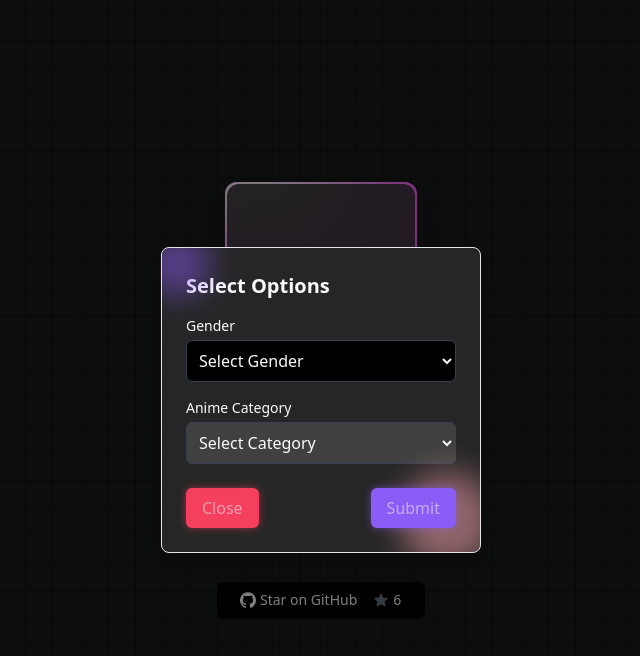
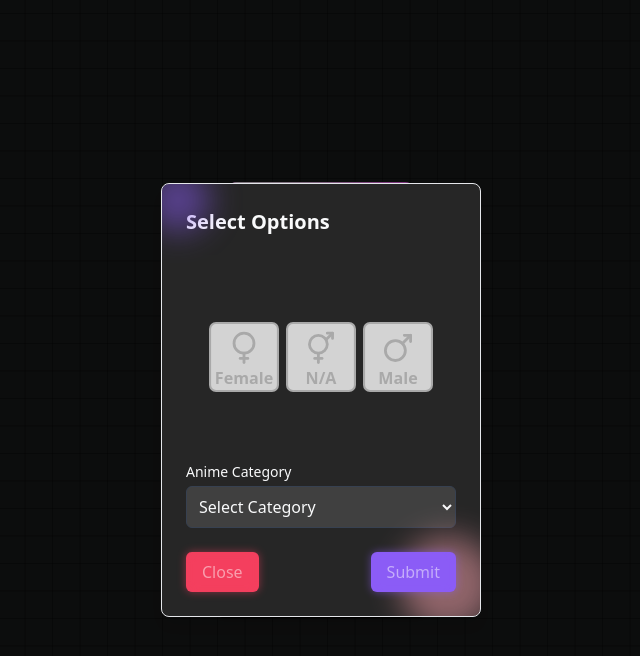
Before and after one commit to square-story/animeDP, a React (Vite) app: page / in a window 1280 px wide. Both pictures are taken after a click on the button "Generate". Shown: the top 656 px of the page, without its empty margins (319-959 px from the left). Built offline with nearby package versions, Linux system fonts and the light colour scheme.

Commit message:
Gender selection component implimented

```diff
--- /dev/null
+++ b/src/components/GenderSelection/GenderSelection.css
@@ -0,0 +1,78 @@
+/* From Uiverse.io by csozidev */
+/* Gender selector made by: csozi | Website: www.csozi.hu*/
+
+.radio-input {
+    display: flex;
+    flex-wrap: wrap;
+    width: 320px;
+    height: fit-content;
+    gap: 10px;
+    scale: 0.7;
+  }
+
+  .radio-input input {
+    height: 100px;
+    width: 100px;
+    translate: 0px 55px;
+    opacity: 0;
+    z-index: 10;
+  }
+
+  .card {
+    height: 100px;
+    width: 100px;
+    border: solid darkgray;
+    background-color: lightgray;
+    border-radius: 10px;
+    translate: 0px -55px;
+    position: relative;
+    z-index: 9;
+    transition: 0.2s;
+    color: darkgray;
+  }
+
+  .logo {
+    position: absolute;
+    top: 10px;
+    left: 50%;
+    translate: -50% 0px;
+  }
+
+  .card .title {
+    width: 100%;
+    position: absolute;
+    text-align: center;
+    font-size: 23px;
+    bottom: 0px;
+    font-weight: bold;
+  }
+
+  .i_female:hover ~ .female {
+    filter: brightness(1.1);
+  }
+
+  .i_male:hover ~ .male {
+    filter: brightness(1.1);
+  }
+
+  .i_no-gender:hover ~ .no-gender {
+    filter: brightness(1.1);
+  }
+
+  .i_female:checked ~ .female {
+    border: solid #ff87bf;
+    color: #ff87bf;
+    background-color: #ffb8d9;
+  }
+
+  .i_male:checked ~ .male {
+    border: solid #3d44ff;
+    color: #3d44ff;
+    background-color: #85a5ff;
+  }
+
+  .i_no-gender:checked ~ .no-gender {
+    border: solid #c9c600;
+    color: #c9c600;
+    background-color: #fffd82;
+  }
--- /dev/null
+++ b/src/components/GenderSelection/GenderSelection.jsx
@@ -0,0 +1,39 @@
+import './GenderSelection.css'
+const GenderSelection = () => {
+    return (
+        <div className="radio-input">
+            <input value="value-1" name="value-radio" id="value-1" type="radio" className="input i_female" />
+            <input value="value-2" name="value-radio" id="value-2" type="radio" className="input i_no-gender" />
+            <input value="value-3" name="value-radio" id="value-3" type="radio" className="input i_male" />
+            <div className="card female">
+                <svg className="logo" width="48" height="48" fill="none" stroke="currentColor" strokeLinecap="round" strokeLinejoin="round" strokeWidth="2" viewBox="0 0 24 24" xmlns="http://www.w3.org/2000/svg">
+                    <path d="M12 15.75A7.125 7.125 0 1 0 12 1.5a7.125 7.125 0 0 0 0 14.25Z"></path>
+                    <path d="M12 15.75v6.75"></path>
+                    <path d="M14.719 19.5H9.28"></path>
+                </svg>
+                <div className="title">Female</div>
+            </div>
+            <div className="card no-gender">
+                <svg className="logo" width="48" height="48" fill="none" stroke="currentColor" strokeLinecap="round" strokeLinejoin="round" strokeWidth="2" viewBox="0 0 24 24" xmlns="http://www.w3.org/2000/svg">
+                    <path d="M10.125 15.75a6.375 6.375 0 1 0 0-12.75 6.375 6.375 0 0 0 0 12.75Z"></path>
+                    <path d="M10.125 16.5v6"></path>
+                    <path d="M12.75 19.5H7.5"></path>
+                    <path d="M20.25 5.25V1.5H16.5"></path>
+                    <path d="M15.717 6.034 20.25 1.5"></path>
+                </svg>
+                <div className="title">N/A</div>
+            </div>
+            <div className="card male">
+                <svg className="logo" width="48" height="48" fill="none" stroke="currentColor" strokeLinecap="round" strokeLinejoin="round" strokeWidth="2" viewBox="0 0 24 24" xmlns="http://www.w3.org/2000/svg">
+                    <path d="M10.125 21a7.125 7.125 0 1 0 0-14.25 7.125 7.125 0 0 0 0 14.25Z"></path>
+                    <path d="M21 7.5V3h-4.5"></path>
+                    <path d="M15.188 8.813 21 3"></path>
+                </svg>
+                <div className="title">Male</div>
+            </div>
+
+        </div>
+    )
+}
+
+export default GenderSelection
--- a/src/components/SelectionComponent.jsx
+++ b/src/components/SelectionComponent.jsx
@@ -1,3 +1,5 @@
+import GenderSelection from "./GenderSelection/GenderSelection";
+
 /* eslint-disable react/prop-types */
 const SelectionComponent = ({ onClose }) => {
     return (
@@ -11,20 +13,8 @@ const SelectionComponent = ({ onClose }) => {
 
                 <form>
                     {/* Gender Selection */}
-                    <div className="mb-4">
-                        <label className="block text-sm font-medium mb-1">
-                            Gender
-                        </label>
-                        <select
-                            className="w-full p-2 border border-gray-700 rounded-md bg-black focus:outline-none focus:ring-2 focus:ring-violet-500"
-                            defaultValue=""
-                        >
-                            <option value="" disabled>
-                                Select Gender
-                            </option>
-                            <option value="male">Male</option>
-                            <option value="female">Female</option>
-                        </select>
+                    <div className="flex flex-col justify-center items-center">
+                        <GenderSelection />
                     </div>
 
                     {/* Anime Category Selection */}
```
